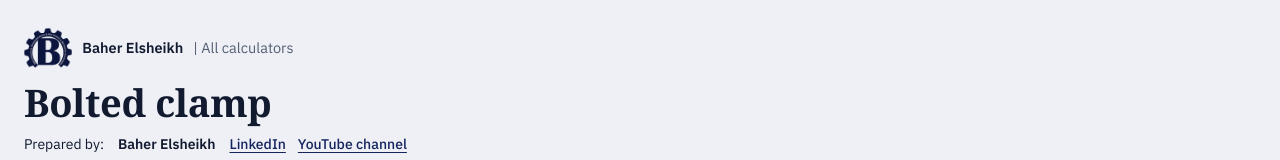
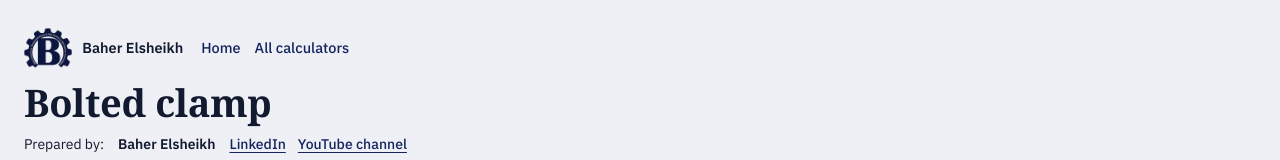
Before and after one commit to Baher-Elsheikh/baher-elsheikh.github.io, a plain HTML site: page calculators/bolted-clamp/index.html in a window 1280 px wide. Shown: the top 160 px of the page. Drawn offline with Linux system fonts and the light colour scheme; a web font is replaced by a local one.

Commit message:
Add files via upload

```diff
--- a/calculators/bolted-clamp/index.html
+++ b/calculators/bolted-clamp/index.html
@@ -58,6 +58,12 @@ header.top{display:flex;flex-wrap:wrap;gap:16px 32px;align-items:flex-end;justif
 h1{font-family:var(--math);font-weight:600;font-size:clamp(26px,3.4vw,38px);line-height:1.1;margin:0;letter-spacing:-.01em}
 .home{display:inline-flex;align-items:center;gap:10px;text-decoration:none;color:var(--ink);font-weight:600;font-size:14.5px;margin-bottom:14px}
 .home img{height:40px;width:auto}
+.topnav{display:flex;flex-wrap:wrap;align-items:center;gap:6px 18px;margin-bottom:14px}
+.topnav .home{margin-bottom:0}
+.navlinks{display:inline-flex;gap:14px;font-size:14.5px}
+.navlinks a{color:var(--accent);text-decoration:none;font-weight:500}
+.navlinks a:hover{text-decoration:underline}
+@media print{.topnav{display:none}}
 .home:hover span{color:var(--accent)}
 .lg-dark{display:none}
 .f input:disabled,.f select:disabled{opacity:.45}
@@ -177,7 +183,7 @@ footer{margin-top:28px;font-size:12.5px;color:var(--steel);border-top:1px solid
 <div class="wrap">
   <header class="top">
     <div>
-      <a class="home" href="../"><img class="lg-light" src="../../assets/gear-light.png" alt=""><img class="lg-dark" src="../../assets/gear-dark.png" alt=""><span>Baher Elsheikh</span><span style="font-weight:400;color:var(--steel)">| All calculators</span></a>
+      <nav class="topnav" aria-label="Site"><a class="home" href="../../"><img class="lg-light" src="../../assets/gear-light.png" alt=""><img class="lg-dark" src="../../assets/gear-dark.png" alt=""><span>Baher Elsheikh</span></a><span class="navlinks"><a href="../../">Home</a><a href="../">All calculators</a></span></nav>
       <h1>Bolted clamp</h1>
       <div class="byline">Prepared by: <strong>Baher Elsheikh</strong>
         <span class="links"><a href="https://www.linkedin.com/in/baher-elsheikh/" target="_blank" rel="noopener noreferrer">LinkedIn</a><a href="https://www.youtube.com/@baherelsheikh4942" target="_blank" rel="noopener noreferrer">YouTube channel</a></span></div>
```
Also changed, not shown: calculators/cylindrical-shell/index.html (+7 -1 lines), calculators/flange-bolt-torque/index.html (+7 -1 lines), calculators/flange-external-loads/index.html (+7 -1 lines), calculators/formed-heads/index.html (+7 -1 lines), calculators/local-pwht-bands/index.html (+7 -1 lines), calculators/non-standard-flange/index.html (+7 -1 lines), calculators/pipe-thickness-b31-3/index.html (+7 -1 lines), calculators/pneumatic-test-distance/index.html (+7 -1 lines), calculators/prv-sizing/index.html (+7 -1 lines), calculators/remaining-life/index.html (+7 -1 lines), calculators/weld-metal-ferrite/index.html (+7 -1 lines), calculators/welded-tube-plug/index.html (+7 -1 lines).
